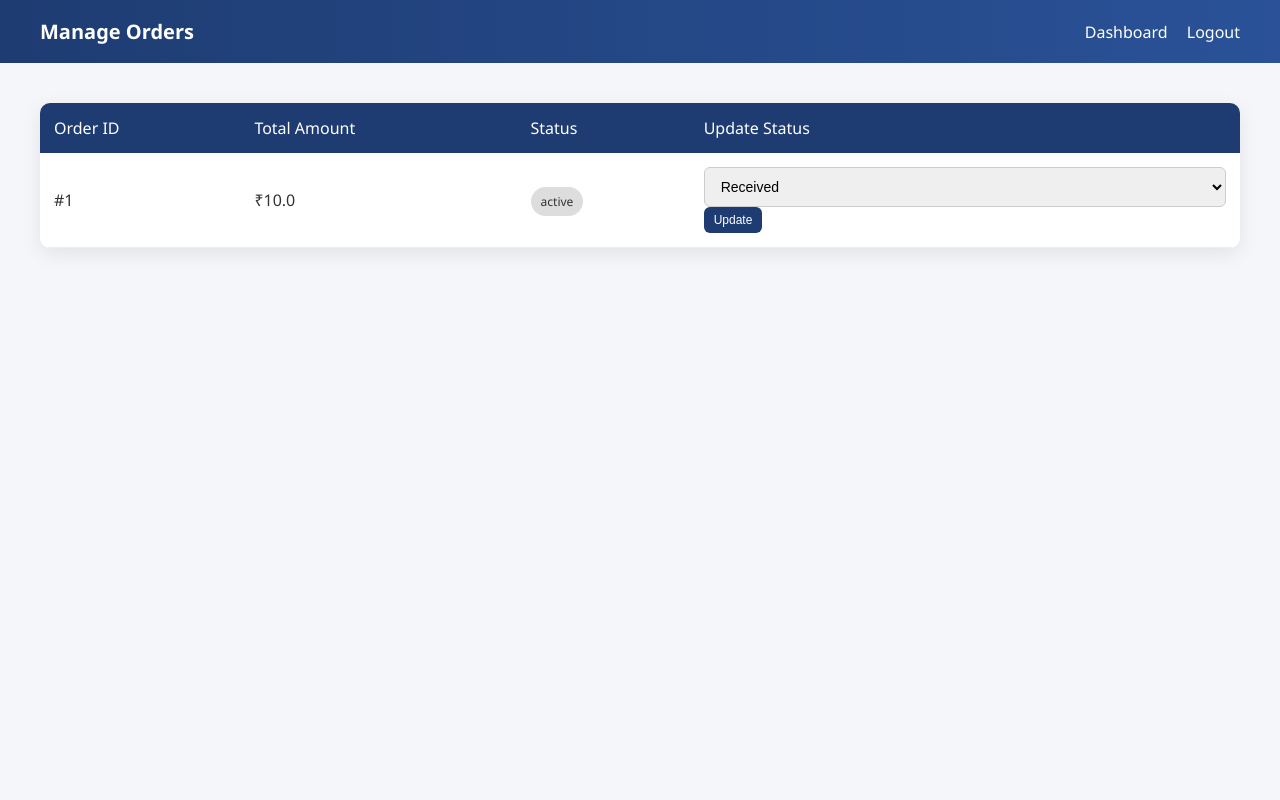
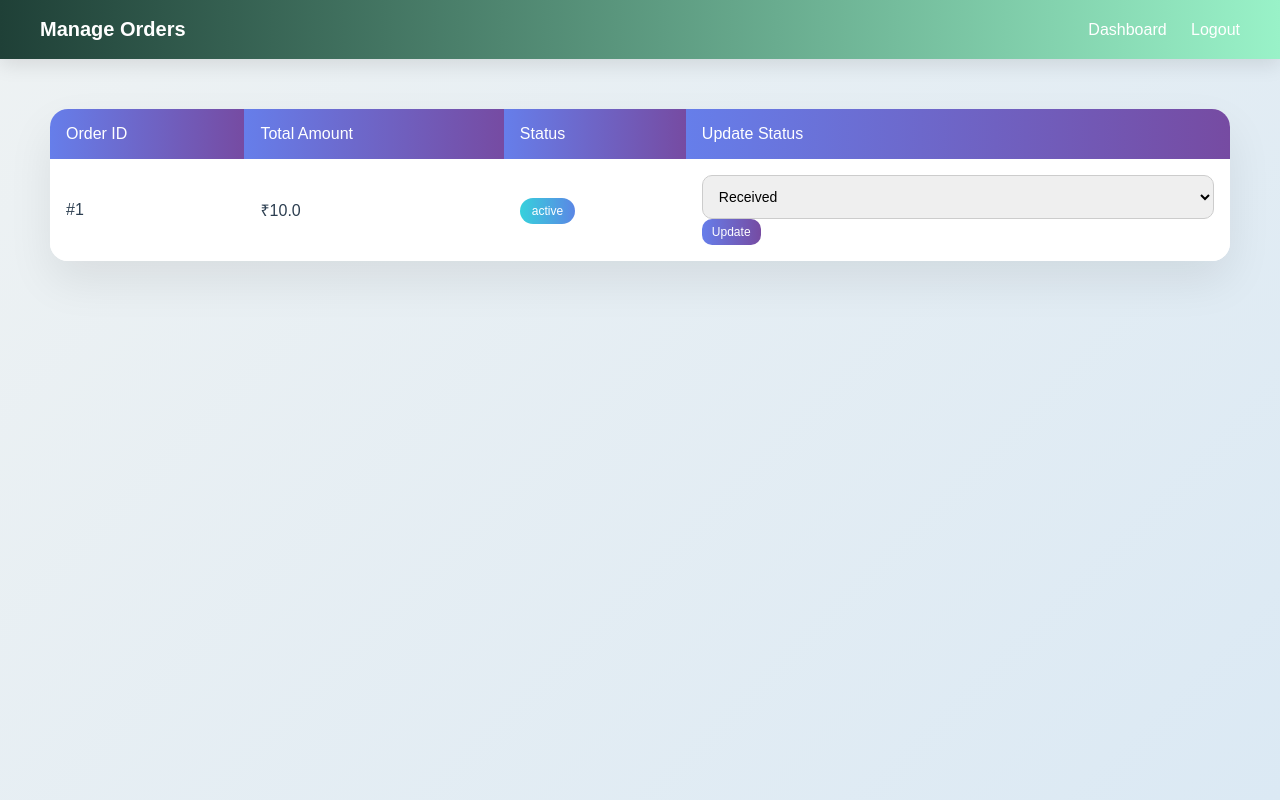
Before and after one commit to Anish-000/Evenet-Management-System, a Flask app: page /admin/orders in a window 1280 px wide. Run offline with Flask 3, Linux system fonts and the light colour scheme; the visitor is signed in with stand-in values (Sample User, id 1); tables that the repository leaves empty hold one stand-in row (values such as "Sample post").

Commit message:
Enhanced UI styling and fixed checkout layout alignment

```diff
--- a/static/css/style.css
+++ b/static/css/style.css
@@ -6,19 +8,23 @@
 }
 
 body {
-    font-family: 'Segoe UI', Arial, sans-serif;
-    background: #f4f6f9;
-    color: #333;
+    font-family: 'Poppins', sans-serif;
+    background: linear-gradient(135deg, #eef2f3, #dbe9f4);
+    color: #2c3e50;
+    min-height: 100vh;
 }
 
-/* ===== TOPBAR ===== */
+/* =========================
+   TOPBAR
+========================= */
 .topbar {
-    background: linear-gradient(90deg, #1e3c72, #2a5298);
+    background: linear-gradient(90deg, #1f4037, #99f2c8);
+    padding: 18px 40px;
     color: white;
-    padding: 18px 40px;
     display: flex;
     justify-content: space-between;
     align-items: center;
+    box-shadow: 0 6px 20px rgba(0,0,0,0.1);
 }
 
 .topbar h1 {
@@ -29,103 +35,121 @@ body {
 .topbar a {
     color: white;
     text-decoration: none;
-    margin-left: 15px;
+    margin-left: 20px;
     font-weight: 500;
+    transition: 0.3s ease;
 }
 
 .topbar a:hover {
-    opacity: 0.85;
+    opacity: 0.8;
 }
 
-/* ===== DASHBOARD ===== */
+/* =========================
+   DASHBOARD
+========================= */
 .dashboard-container {
-    padding: 40px;
+    padding: 50px;
     display: grid;
     grid-template-columns: repeat(auto-fit, minmax(260px, 1fr));
-    gap: 25px;
+    gap: 30px;
 }
 
 .dashboard-card {
-    background: white;
-    padding: 25px;
-    border-radius: 12px;
-    box-shadow: 0 6px 20px rgba(0,0,0,0.08);
+    padding: 30px;
+    border-radius: 18px;
+    background: linear-gradient(135deg, #ffffff, #f3f9ff);
+    box-shadow: 0 20px 40px rgba(0,0,0,0.08);
     transition: 0.3s ease;
 }
 
 .dashboard-card:hover {
-    transform: translateY(-5px);
+    transform: translateY(-8px);
+    box-shadow: 0 30px 60px rgba(0,0,0,0.12);
 }
 
 .dashboard-card h3 {
-    margin-bottom: 15px;
-    font-weight: 600;
+    margin-bottom: 18px;
 }
 
 .dashboard-btn {
     display: block;
-    background: #1e3c72;
-    color: white;
     padding: 10px;
     margin-bottom: 10px;
+    border-radius: 10px;
     text-align: center;
-    border-radius: 6px;
+    background: linear-gradient(90deg, #667eea, #764ba2);
+    color: white;
     text-decoration: none;
-    transition: 0.3s;
+    transition: 0.3s ease;
 }
 
 .dashboard-btn:hover {
-    background: #2a5298;
+    transform: scale(1.05);
 }
 
-/* ===== TABLES ===== */
+/* =========================
+   TABLE (FINAL FIXED VERSION)
+========================= */
+
 .table-container {
-    padding: 40px;
+    padding: 50px;
 }
 
 .styled-table {
     width: 100%;
-    border-collapse: collapse;
+    border-collapse: separate;
+    border-spacing: 0;
     background: white;
-    border-radius: 10px;
-    overflow: hidden;
-    box-shadow: 0 6px 20px rgba(0,0,0,0.08);
+    border-radius: 18px;
+    overflow: hidden;   /* IMPORTANT */
+    box-shadow: 0 20px 45px rgba(0,0,0,0.08);
 }
 
-.styled-table th {
-    background: #1e3c72;
+/* Header */
+.styled-table thead th {
+    background: linear-gradient(90deg, #667eea, #764ba2);
     color: white;
-    padding: 14px;
+    padding: 16px;
     text-align: left;
     font-weight: 500;
 }
 
+/* Body cells */
 .styled-table td {
-    padding: 14px;
+    padding: 16px;
     border-bottom: 1px solid #eee;
+    background: white;
 }
 
-.styled-table tr:hover {
-    background: #f9fbff;
+/* Remove last row border */
+.styled-table tbody tr:last-child td {
+    border-bottom: none;
 }
 
-/* ===== FORMS ===== */
+/* Hover */
+.styled-table tbody tr:hover {
+    background: #f4f8ff;
+}
+
+/* =========================
+   FORM SECTION
+========================= */
 .form-container {
-    padding: 50px;
+    padding: 60px;
     display: flex;
     justify-content: center;
 }
 
 .styled-form {
+    width: 420px;
+    padding: 40px;
+    border-radius: 20px;
     background: white;
-    padding: 35px;
-    width: 420px;
-    border-radius: 12px;
-    box-shadow: 0 6px 20px rgba(0,0,0,0.08);
+    box-shadow: 0 25px 60px rgba(0,0,0,0.1);
 }
 
 .form-group {
-    margin-bottom: 20px;
+    margin-bottom: 22px;
 }
 
 label {
@@ -136,90 +160,106 @@ label {
 
 input, select {
     width: 100%;
-    padding: 10px 12px;
-    border-radius: 6px;
+    padding: 12px;
+    border-radius: 10px;
     border: 1px solid #ccc;
     font-size: 14px;
-    transition: 0.2s;
+    transition: 0.3s ease;
 }
 
 input:focus, select:focus {
     outline: none;
-    border-color: #1e3c72;
-    box-shadow: 0 0 6px rgba(30, 60, 114, 0.2);
+    border-color: #667eea;
+    box-shadow: 0 0 10px rgba(102,126,234,0.2);
 }
 
-/* ===== BUTTONS ===== */
+/* =========================
+   BUTTONS
+========================= */
 .primary-btn {
-    background: #1e3c72;
+    background: linear-gradient(90deg, #667eea, #764ba2);
     color: white;
-    padding: 10px 16px;
-    border-radius: 6px;
-    text-decoration: none;
+    padding: 10px 18px;
+    border-radius: 10px;
     border: none;
     cursor: pointer;
-    display: inline-block;
-    transition: 0.3s;
+    text-decoration: none;
+    transition: 0.3s ease;
 }
 
 .primary-btn:hover {
-    background: #2a5298;
+    transform: scale(1.05);
 }
 
 .secondary-btn {
-    background: #e0e0e0;
-    color: #333;
-    padding: 10px 16px;
-    border-radius: 6px;
+    background: linear-gradient(90deg, #00c6ff, #0072ff);
+    color: white;
+    padding: 10px 18px;
+    border-radius: 10px;
     text-decoration: none;
 }
 
-.secondary-btn:hover {
-    background: #d5d5d5;
-}
-
 .danger-btn {
-    background: #e74c3c;
+    background: linear-gradient(90deg, #ff416c, #ff4b2b);
     color: white;
-    padding: 8px 12px;
-    border-radius: 6px;
+    padding: 8px 14px;
+    border-radius: 10px;
     text-decoration: none;
-    transition: 0.3s;
-}
-
-.danger-btn:hover {
-    background: #c0392b;
 }
 
 .small-btn {
+    font-size: 12px;
     padding: 6px 10px;
-    font-size: 12px;
 }
 
-/* ===== STATUS BADGES ===== */
+/* Checkout button alignment */
+.checkout-buttons {
+    margin-top: 20px;
+    display: flex;
+    gap: 15px;
+    align-items: center;
+}
+
+/* Checkout layout */
+.checkout-summary {
+    margin: 20px 0;
+}
+
+.checkout-buttons {
+    display: flex;
+    gap: 15px;
+    margin-top: 10px;
+}
+
+/* =========================
+   STATUS BADGE
+========================= */
 .status-badge {
-    padding: 6px 10px;
+    padding: 6px 12px;
     border-radius: 20px;
     font-size: 12px;
     font-weight: 500;
-    background: #ddd;
+    background: linear-gradient(90deg, #36d1dc, #5b86e5);
+    color: white;
 }
 
-/* ===== AUTH PAGES ===== */
+/* =========================
+   AUTH PAGES
+========================= */
 .auth-container {
     min-height: 100vh;
     display: flex;
     justify-content: center;
     align-items: center;
-    background: linear-gradient(135deg, #1e3c72, #2a5298);
+    background: linear-gradient(135deg, #667eea, #764ba2);
 }
 
 .auth-card {
+    width: 400px;
+    padding: 45px;
+    border-radius: 20px;
     background: white;
-    padding: 40px;
-    width: 400px;
-    border-radius: 12px;
-    box-shadow: 0 15px 40px rgba(0,0,0,0.2);
+    box-shadow: 0 25px 60px rgba(0,0,0,0.2);
 }
 
 .auth-card h2 {
--- a/templates/user/cart.html
+++ b/templates/user/cart.html
@@ -42,13 +42,13 @@
         </table>
 
         <div class="cart-summary">
-            <h3>Total Amount: ₹{{ total }}</h3>
+            <h3>Total Amount: ₹{{ total }}</h3><br>
             <a href="/user/checkout" class="primary-btn">Proceed to Checkout</a>
             <a href="/user/vendors" class="secondary-btn">Continue Shopping</a>
         </div>
 
         {% else %}
-            <p class="empty-message">Your cart is empty.</p>
+            <p class="empty-message">Your cart is empty.</p><br>
             <a href="/user/vendors" class="primary-btn">Browse Vendors</a>
         {% endif %}
 
```
Also changed, not shown: other parts of static/css/style.css (+25 -11 lines), templates/user/checkout.html (+9 -7 lines), 1 other file.
